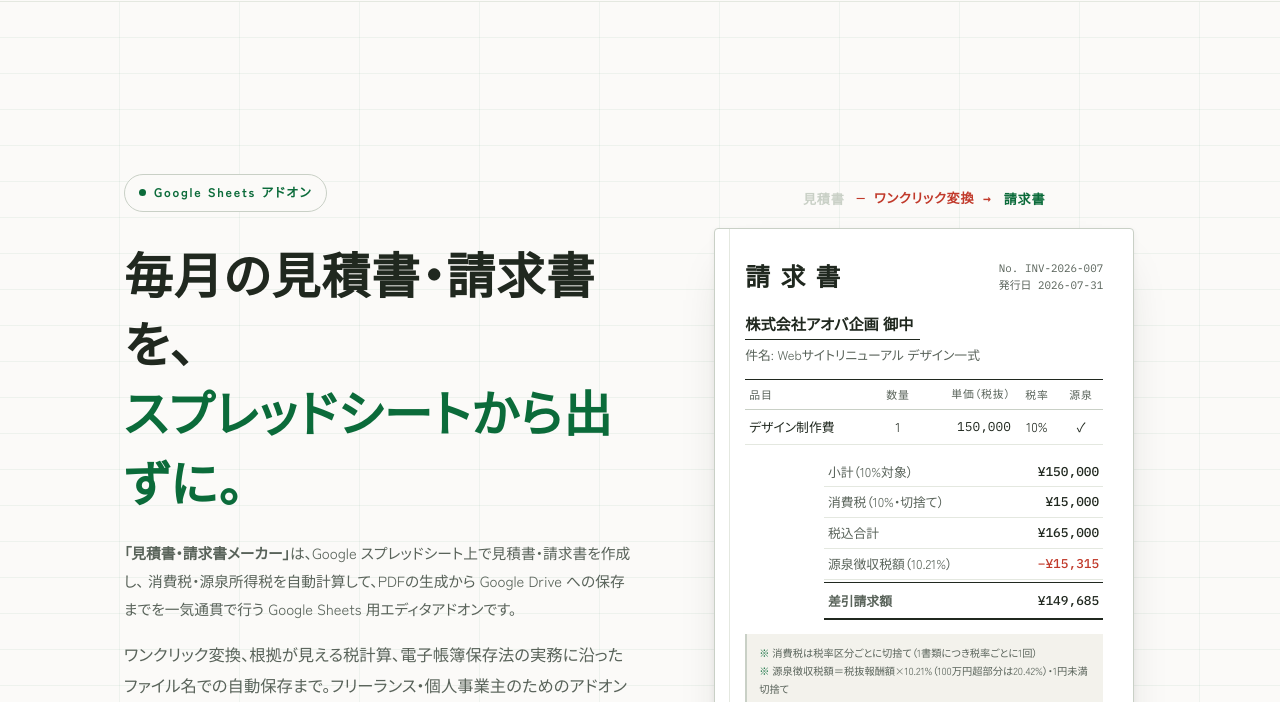
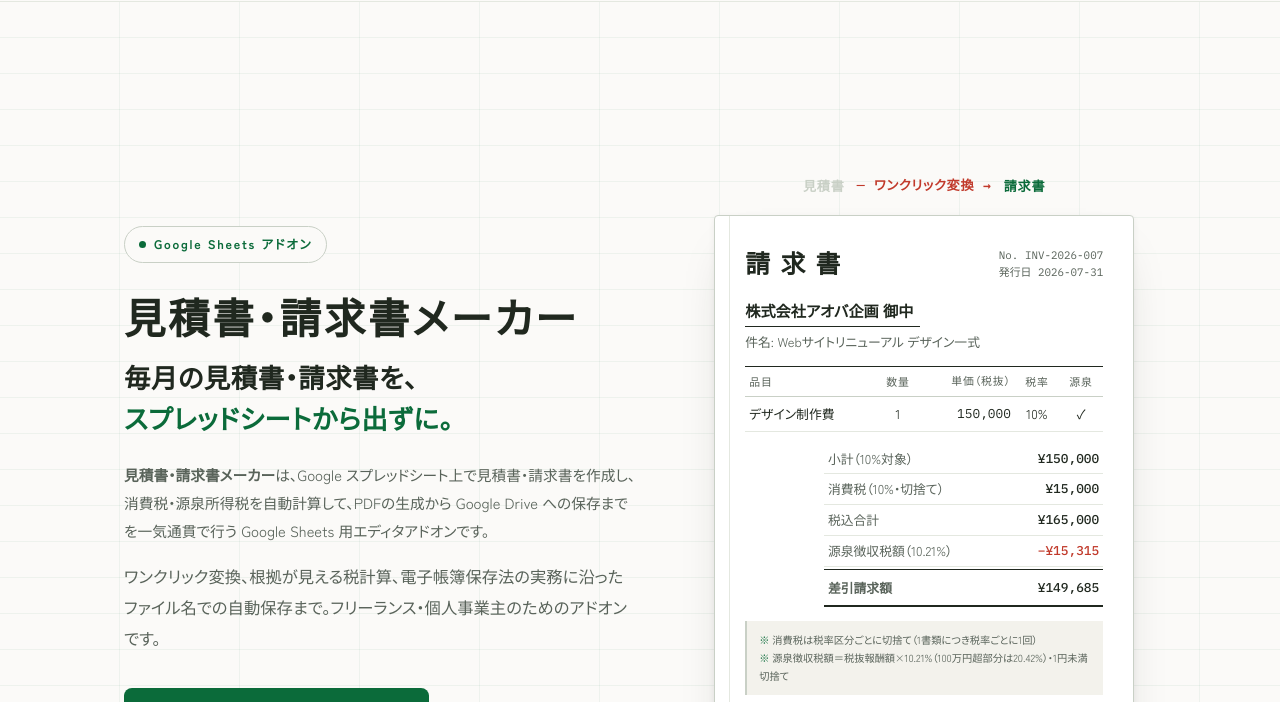
Before and after one commit to minako-ph/quote-invoice-maker, a website: page web/index.html in a window 1280 px wide. Shown: the part 63-765 px from the top of the page. Drawn offline with Linux system fonts and the light colour scheme.

Commit message:
fix(web): ブランド確認の実測指摘対応 — h1をアプリ名完全一致に・meta description差し替え
- h1を「見積書・請求書メーカー」（OAuth同意画面のアプリ名と完全一致・プレーン表記）へ入替
- キャッチコピー「毎月の見積書・請求書を、スプレッドシートから出ずに。」はh1直下のpへ降格
- 目的説明文の文頭かぎ括弧を除去（機械照合対策）
- meta descriptionをアプリ名主語の目的説明文へ差し替え
- ヒーローCSS調整（h1/hero-catchの階層化。デザインの大意は維持）
- 柱3（会社リストクリーナー）がh1+title両方一致の構成で通過した実績に完全整合

```diff
--- a/web/index.html
+++ b/web/index.html
@@ -6,7 +6,8 @@
 <!-- 審査プリフライト: OAuthブランド確認の自動チェック対策で<title>はアプリ名のみ（柱3実指摘の横展開）。
      SEOサブタイトル「for Google Sheets — 源泉税計算・インボイス対応」は審査通過後に復帰する。 -->
 <title>見積書・請求書メーカー</title>
-<meta name="description" content="見積書から請求書へワンクリック変換。源泉所得税の自動計算、適格請求書の記載要件に沿った消費税計算（端数処理は選択式）、電子帳簿保存法の実務に沿ったファイル名でのPDF保存まで、スプレッドシートの中で完結。無料で月3枚まで。">
+<!-- ブランド確認対策: meta descriptionもアプリ名主語の目的説明文（機械照合対策） -->
+<meta name="description" content="見積書・請求書メーカーは、Googleスプレッドシート上で見積書・請求書を作成し、消費税・源泉所得税を自動計算してPDF生成からGoogleドライブ保存まで行うGoogle Sheets用エディタアドオンです。">
 <link rel="preconnect" href="https://fonts.googleapis.com">
 <link rel="preconnect" href="https://fonts.gstatic.com" crossorigin>
 <link href="https://fonts.googleapis.com/css2?family=Shippori+Mincho:wght@500;600;700&family=Zen+Kaku+Gothic+New:wght@400;500;700&family=IBM+Plex+Mono:wght@400;500;600&display=swap" rel="stylesheet">
@@ -94,12 +95,19 @@ a:hover{text-decoration:underline}
 }
 .hero-eyebrow::before{content:"";width:7px;height:7px;border-radius:50%;background:var(--green)}
 .hero h1{
+  font-family:var(--mincho);font-weight:700;
+  font-size:clamp(1.75rem, 3.6vw, 2.6rem);
+  line-height:1.3;letter-spacing:.06em;
+  margin-bottom:14px;
+}
+.hero-catch{
   font-family:var(--mincho);font-weight:600;
-  font-size:clamp(1.9rem, 4.3vw, 3.05rem);
-  line-height:1.42;letter-spacing:.02em;
-  margin-bottom:24px;
+  font-size:clamp(1.2rem, 2.4vw, 1.65rem);
+  line-height:1.55;letter-spacing:.02em;
+  color:var(--ink);
+  margin-bottom:22px;
 }
-.hero h1 em{font-style:normal;color:var(--green);}
+.hero-catch em{font-style:normal;color:var(--green);}
 .hero-desc{font-size:.92rem;color:var(--ink-soft);max-width:36em;margin-bottom:16px}
 .hero-lead{font-size:1.02rem;color:var(--ink-soft);max-width:34em;margin-bottom:34px}
 .cta-row{display:flex;align-items:center;gap:18px;flex-wrap:wrap;margin-bottom:14px}
@@ -399,10 +407,12 @@ section{padding:88px 0}
     <div class="wrap">
       <div class="hero-copy">
         <span class="hero-eyebrow">Google Sheets アドオン</span>
-        <h1 id="hero-h">毎月の見積書・請求書を、<br><em>スプレッドシートから出ずに。</em></h1>
-        <!-- 審査プリフライト: アプリ名と目的の説明文（h1直下・柱3実指摘の横展開） -->
+        <!-- ブランド確認対策: h1はOAuth同意画面のアプリ名と完全一致のプレーン表記（柱3実指摘と同一パターン） -->
+        <h1 id="hero-h">見積書・請求書メーカー</h1>
+        <p class="hero-catch">毎月の見積書・請求書を、<br><em>スプレッドシートから出ずに。</em></p>
+        <!-- 審査プリフライト: アプリ名と目的の説明文（かぎ括弧なしのプレーン表記・機械照合対策） -->
         <p class="hero-desc">
-          <strong>「見積書・請求書メーカー」</strong>は、Google スプレッドシート上で見積書・請求書を作成し、
+          <strong>見積書・請求書メーカー</strong>は、Google スプレッドシート上で見積書・請求書を作成し、
           消費税・源泉所得税を自動計算して、PDFの生成から Google Drive への保存までを一気通貫で行う
           Google Sheets 用エディタアドオンです。
         </p>
```
Also changed, not shown: docs/decisions.md (+1 -0 lines).
